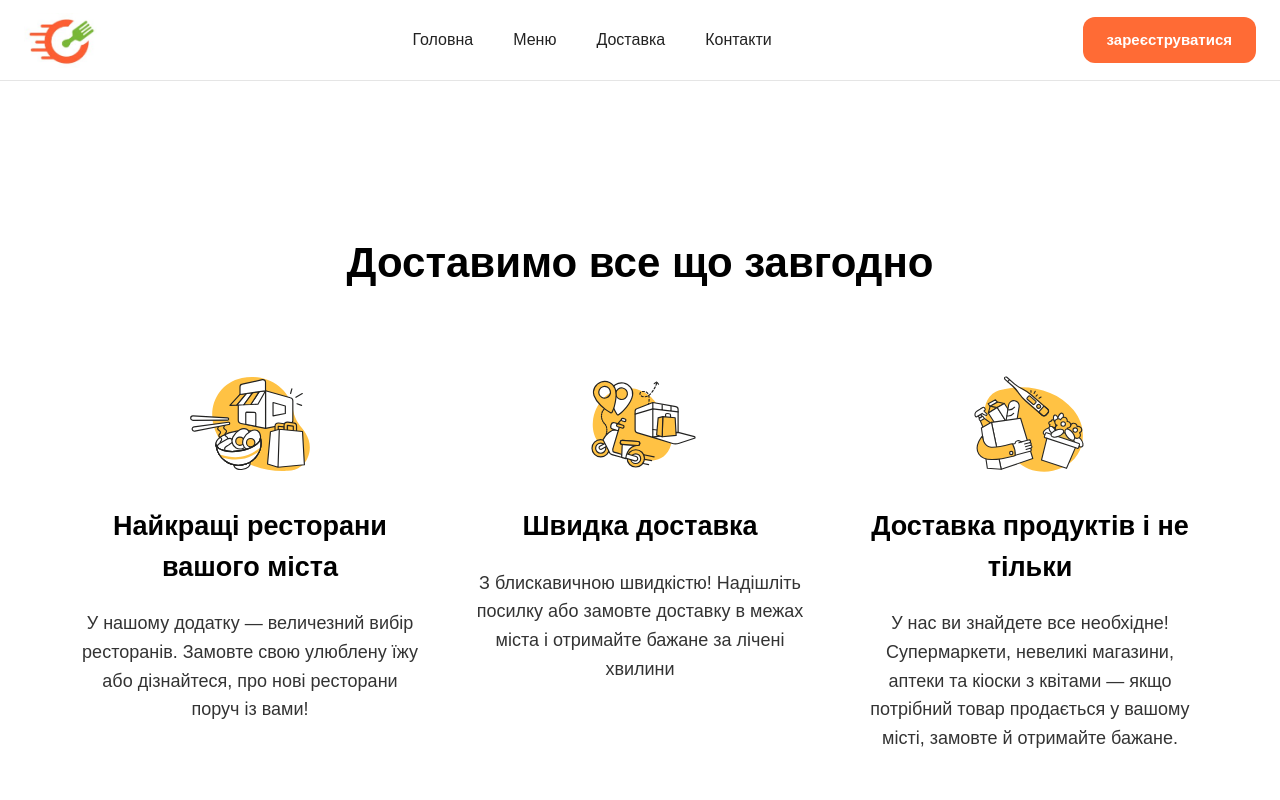
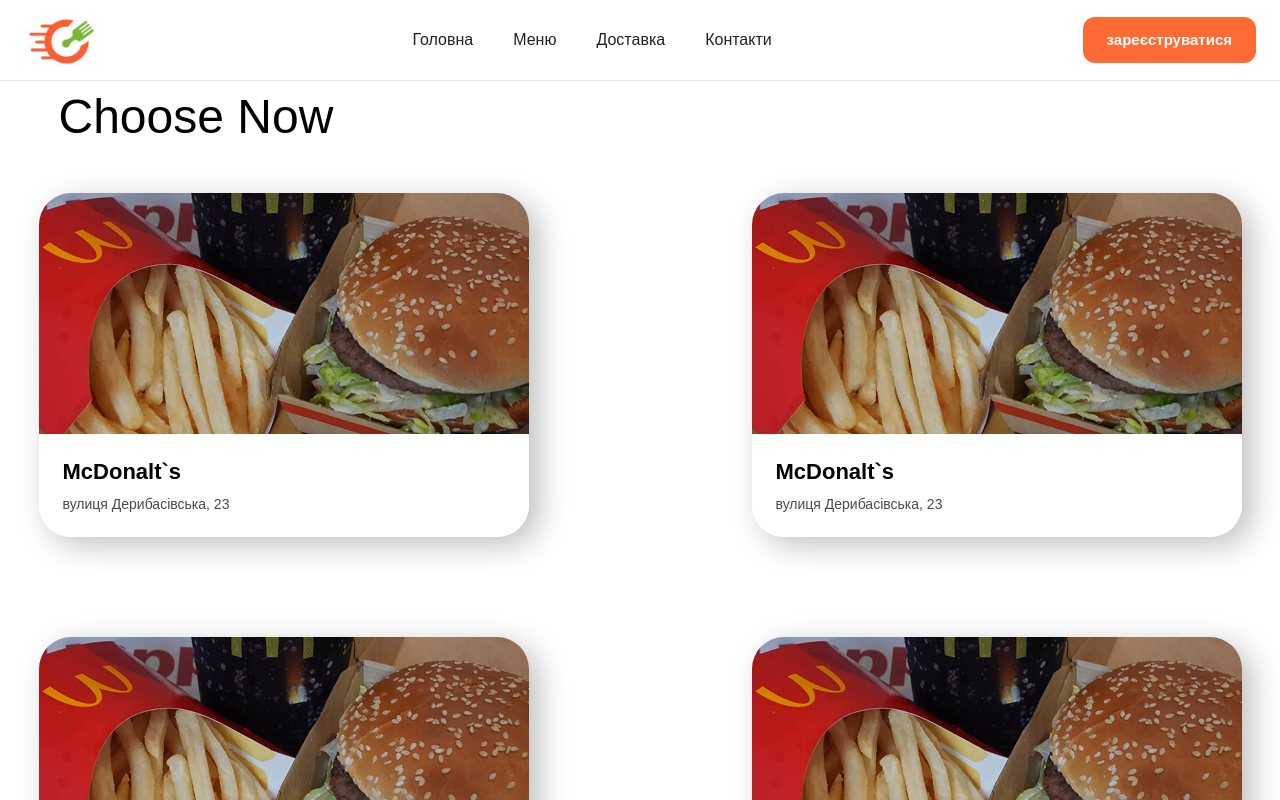
Before and after one commit to Desokir/Dinevo, a Next.js app: page / in a window 1280 px wide. Shown: the top 800 px of the page. Built offline with nearby package versions, Linux system fonts and the light colour scheme.

Commit message:
create section "Choose Now"

```diff
--- a/app/page.tsx
+++ b/app/page.tsx
@@ -5,7 +5,9 @@ import JoinUs from "@/src/components/JoinUs/JoinUs";
 import join1 from '@/public/join1.png'
 import join2 from '@/public/join2.png'
 import join3 from '@/public/join3.png'
+import card1 from '@/public/card1.png'
 import Link from "next/link";
+import ChooseNow from "@/src/components/Choose/Choose";
 
 const linksFooter = {
     'l1': {
@@ -49,6 +51,49 @@ const Join = {
     }
 }
 
+const choose = {
+    'c1': {
+        'name': 'McDonalt`s',
+        'adres': 'вулиця Дерибасівська, 23',
+        'photo': card1
+    },
+    'c2': {
+        'name': 'McDonalt`s',
+        'adres': 'вулиця Дерибасівська, 23',
+        'photo': card1
+    },
+    'c3': {
+        'name': 'McDonalt`s',
+        'adres': 'вулиця Дерибасівська, 23',
+        'photo': card1
+    },
+    'c4': {
+        'name': 'McDonalt`s',
+        'adres': 'вулиця Дерибасівська, 23',
+        'photo': card1
+    },
+    'c5': {
+        'name': 'McDonalt`s',
+        'adres': 'вулиця Дерибасівська, 23',
+        'photo': card1
+    },
+    'c6': {
+        'name': 'McDonalt`s',
+        'adres': 'вулиця Дерибасівська, 23',
+        'photo': card1
+    },
+    'c7': {
+        'name': 'McDonalt`s',
+        'adres': 'вулиця Дерибасівська, 23',
+        'photo': card1
+    },
+    'c8': {
+        'name': 'McDonalt`s',
+        'adres': 'вулиця Дерибасівська, 23',
+        'photo': card1
+    },
+}
+
 export default function Home() {
     return (
         <main className="flex min-h-screen flex-col items-center justify-between ">
@@ -64,8 +109,9 @@ export default function Home() {
             />
 
             <div>
-                <Benefit></Benefit>
-                <JoinUs title='Приєднуйтеся до нас' desk={Join} />
+                {/* <Benefit></Benefit> */}
+                {/* <JoinUs title='Приєднуйтеся до нас' desk={Join} /> */}
+                <ChooseNow title='Choose Now' chooseList={choose} />
             </div>
             <Footer links={linksFooter} categories={categoriFooter} contact={contacts} />
         </main>
--- /dev/null
+++ b/src/components/Choose/Choose.css
@@ -0,0 +1,87 @@
+.Choose {
+    display: flex;
+    flex-direction: column;
+    align-items: center;
+}
+
+.chooseItem {
+  display: flex;
+  flex-wrap: wrap;
+  justify-content: center;
+  gap: 100px 223px;
+  /* max-width: 1100px; */
+  margin: 0 auto;
+  padding: 40px 20px;
+}
+
+.titleName {
+    font-size: 48px;
+    color: #000000;
+    text-align: left;
+    align-self: flex-start;
+    max-width: 1203px;
+    width: 100%;
+    margin: 0 auto;
+    padding-left: 20px;
+    box-sizing: border-box;
+}
+
+.chooseCard {
+  width: 490px;
+  height: 344px;
+  background-color: #ffffff;
+  border-radius: 32px;
+  box-shadow: 10px 8px 30px rgba(0, 0, 0, 0.25);
+  overflow: hidden;
+  display: flex;
+  flex-direction: column;
+}
+
+.imgCard {
+  width: 100%;
+  height: 70%;
+  overflow: hidden;
+}
+
+.chooseImg {
+  width: 100%;
+  height: 100%;
+  object-fit: cover;
+  display: block;
+}
+
+.textCard {
+  width: 100%;
+  height: 30%;
+  background-color: #ffffff;
+  padding: 20px 24px;
+  box-sizing: border-box;
+  display: flex;
+  flex-direction: column;
+  justify-content: center;
+  gap: 6px;
+}
+
+.chooseName {
+  margin: 0;
+  font-size: 22px;
+  font-weight: 700;
+  color: #000000;
+}
+
+.ChooseAdres {
+  margin: 0;
+  font-size: 14px;
+  font-weight: 400;
+  color: #4a4a4a;
+}
+
+.showAll {
+    margin-top: 120px;
+    padding: 3px 110px;
+    color: white;
+    background-color: #FF5E32;
+    font-size: 40px;
+    border-radius: 14px;
+    margin-bottom: 170;
+}
--- /dev/null
+++ b/src/components/Choose/Choose.tsx
@@ -0,0 +1,46 @@
+import type { FC } from 'react';
+import Image, { StaticImageData } from 'next/image';
+import './Choose.css';
+import Link from 'next/link';
+
+interface ChooseItem {
+    name: string;
+    adres: string;
+    photo: StaticImageData;
+}
+
+interface ChooseProps {
+    title: string;
+    chooseList: {
+        [key: string]: ChooseItem;
+    };
+}
+
+const OutChoose = ({ list }: { list: { [key: string]: ChooseItem } }) => {
+    const items = Object.values(list || {});
+    return (
+        <div className='chooseItem'>
+            {items.map((item, index) => (
+                <div key={index} className='chooseCard'>
+                    <div className='imgCard'>
+                        <Image className='chooseImg' src={item.photo} alt={item.name} />
+                    </div>
+                    <div className='textCard'>
+                        <p className='chooseName'>{item.name}</p>
+                        <p className='ChooseAdres'>{item.adres}</p>
+                    </div>
+                </div>
+            ))}
+        </div>
+    )
+}
+
+const ChooseNow: FC<ChooseProps> = ({ title, chooseList }) => (
+    <div className="Choose">
+        <p className='titleName'>{title}</p>
+        <OutChoose list={chooseList} />
+        <Link href='' className='showAll'>Show all</Link>
+    </div>
+);
+
+export default ChooseNow;
```
Also changed, not shown: public/card1.png (added).
